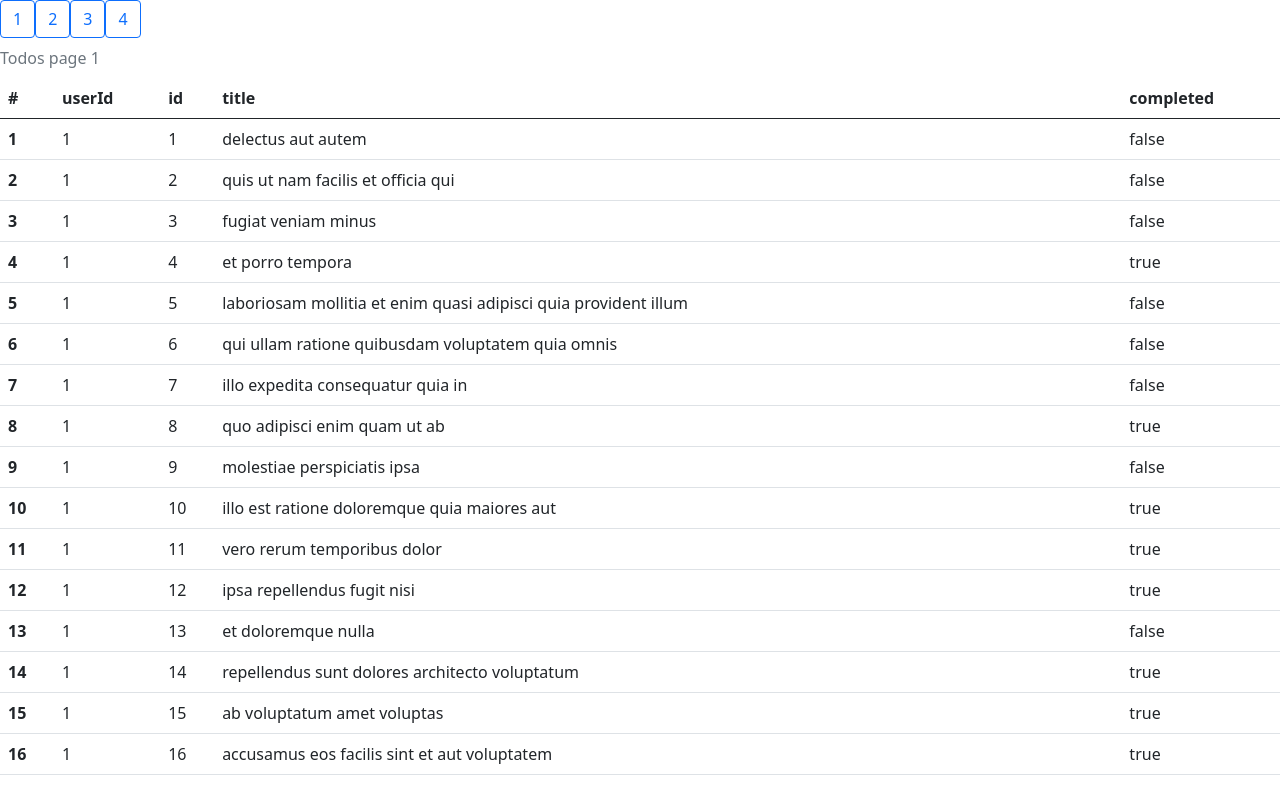
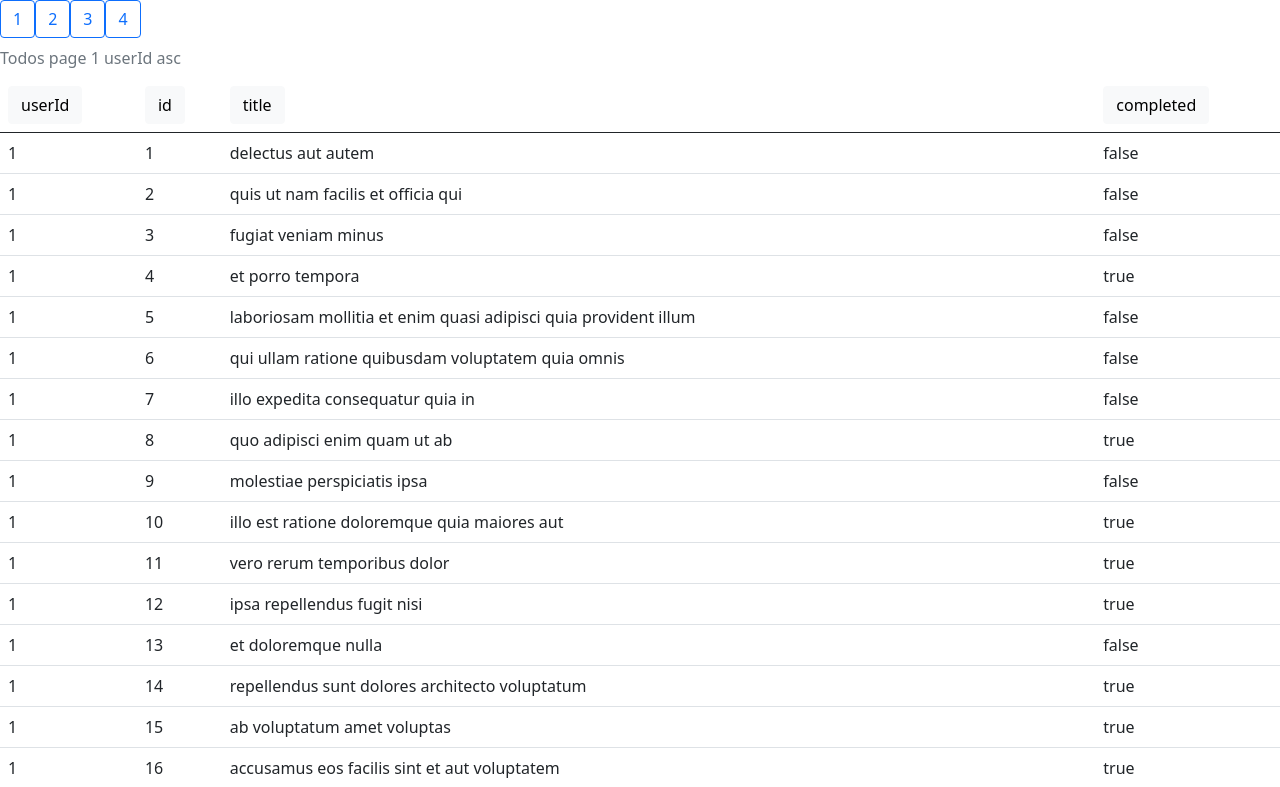
Before and after one commit to sematgt/crazy_panda_table, a React (Create React App) app: page / in a window 1280 px wide. Shown: the top 787 px of the page. Built offline with nearby package versions, Linux system fonts and the light colour scheme.

Commit message:
added sorting

```diff
--- a/src/App.js
+++ b/src/App.js
@@ -1,6 +1,6 @@
 import './App.css';
 import todos from './data/todos';
-import { useState } from 'react';
+import { useState, useEffect } from 'react';
 
 function App() {
   const itemsCount = todos.length;
@@ -10,34 +10,61 @@ function App() {
 
   const [page, setPage] = useState(1);
   const [filter, setFilter] = useState('');
-  const [items, setItems] = useState(filterItemsByPage(page));
+  const [sort, setSort] = useState({
+    'column': 'userId',
+    'order': 'asc',
+  });
+  const [items, setItems] = useState(todos);
 
-  function handlePageChange(number, event) {
+  function handlePageChange(number) {
     setPage(number);
-    setItems(filterItemsByPage(number));
+  }
+
+  function handleSort(column, order) {
+    setSort({column, order});
+    setItems(sortItemsBy(column, order));
   }
 
   function filterItemsByPage(number) {
-    return todos.filter((todo, index) => index < itemsPerPage * number && index >= itemsPerPage * (number - 1));
+    return items.filter((todo, index) => index < itemsPerPage * number && index >= itemsPerPage * (number - 1));
+  }
+
+  function sortItemsBy(column, order) {
+    if (items.length === 0) return items;
+    if (typeof items[0][column] === 'string') {
+      return items.slice().sort((a, b) => {
+        if (order === 'asc') {
+          return a[column] > b[column] ? 1 : -1;
+        } else {
+          return a[column] < b[column] ? 1 : -1;
+        }
+      })
+    } else {
+      return items.slice().sort((a, b) => order === 'asc' ? a[column] - b[column] : b[column] - a[column]);
+    }
   }
 
   return (
     <div className="App">
       <Paginator pagesNumbers={pagesNumbers} handlePageChange={handlePageChange}></Paginator>
       <table class="table caption-top">
-        <caption>Todos page {page}</caption>
+        <caption>Todos page {page} {sort.column} {sort.order}</caption>
         <thead>
           <tr>
-            <th scope="col">#</th>
-            {Object.keys(items[0]).map(key =>
-              <th scope="col" key={key}>{key}</th>
+            {Object.keys(items[0]).map((key, index) =>
+              <th scope="col" key={index}>
+                <button type="button" class="btn btn-light" onClick={e => {
+                  handleSort(key, sort.order === 'asc' ? 'desc' : 'asc')
+                }}>
+                  {key}
+                </button>
+              </th>
               )}
           </tr>
         </thead>
         <tbody>
-          {items.map(todo =>
+          {filterItemsByPage(page).map(todo =>
             <tr key={todo.id}>
-              <th scope="row">{todo.id}</th>
                 {Object.entries(todo).map(([key, data], index) =>
                   <td key={index}>{data.toString()}</td> // .toString() is used to convert Boolean values to text
                   )}
@@ -54,12 +81,11 @@ function Paginator(props) {
     <nav>
     {props.pagesNumbers.map(number =>
         <button type="button" class="btn btn-outline-primary" key={number} onClick={e => {
-          console.log(e.target.parentNode.children);
           for (let element of e.target.parentNode.children) {
             element.classList.remove('active');
           }
           e.target.classList.add('active');
-          props.handlePageChange(number, e);
+          props.handlePageChange(number);
         }}>{number}</button>
       )}
     </nav>
```
